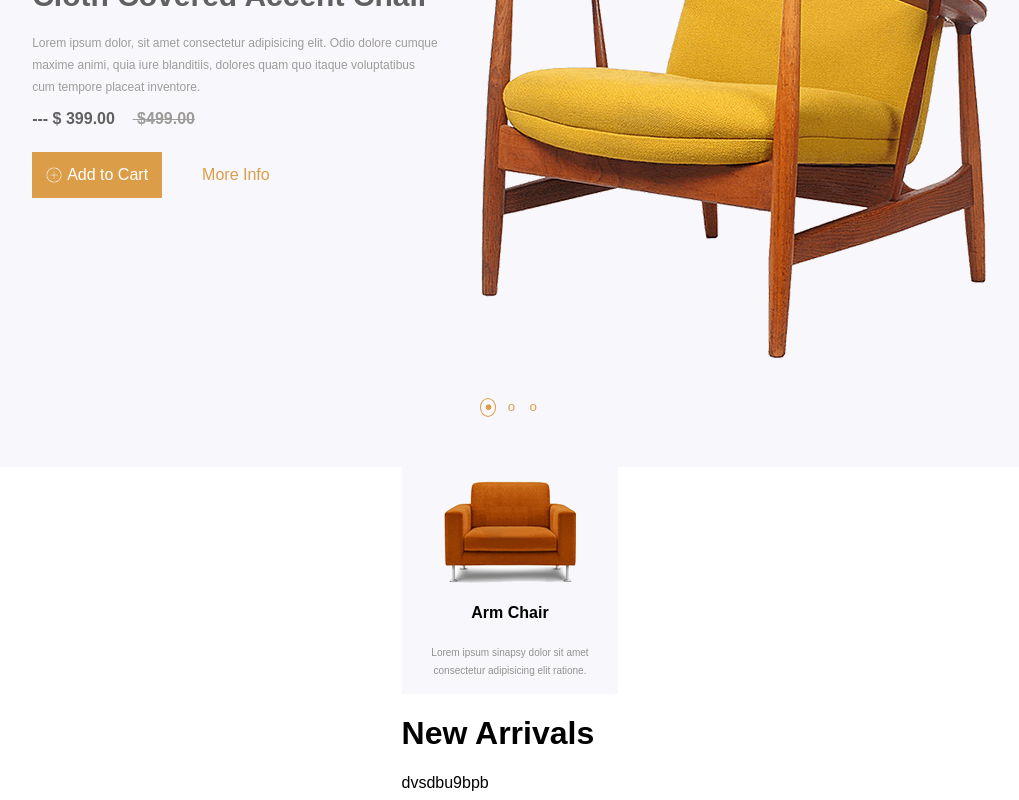
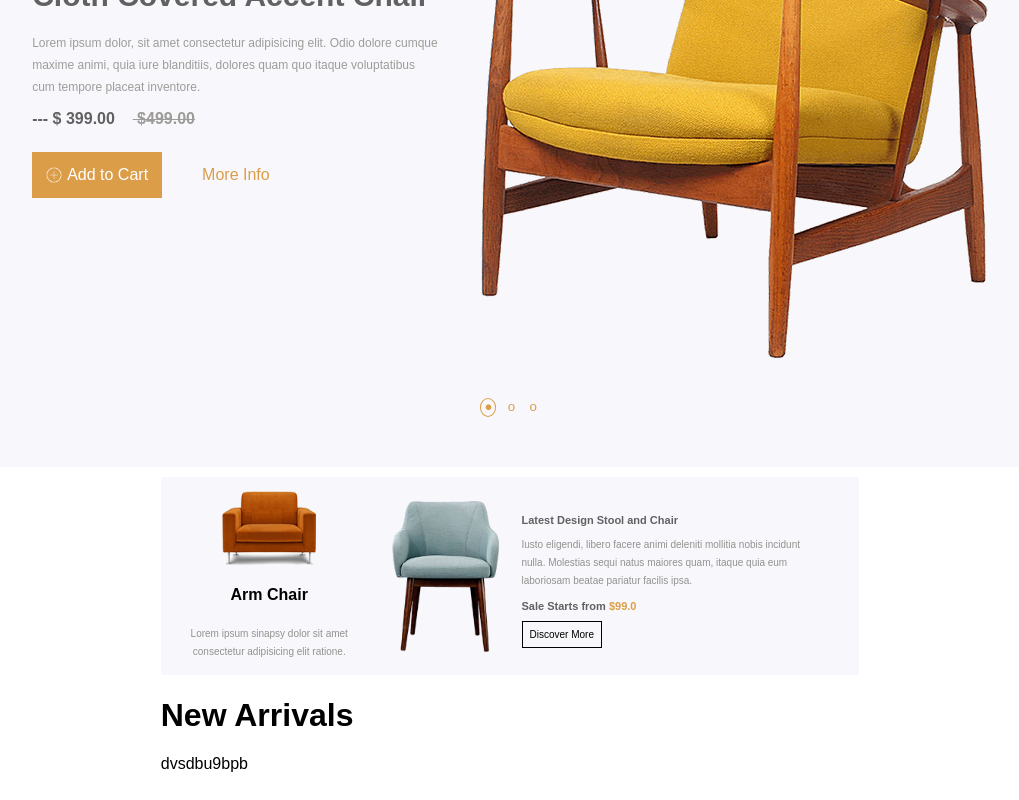
Before and after one commit to MadMax2121/MaksArt, a React (Create React App) app: page / in a window 1280 px wide. Shown: the part 334-1134 px from the top of the page, without its empty margins (130-1149 px from the left). Built offline with nearby package versions, Linux system fonts and the light colour scheme.

Commit message:
second chair

```diff
--- a/src/NewArrivals/NewArrivals.css
+++ b/src/NewArrivals/NewArrivals.css
@@ -2,6 +2,7 @@
     display: flex;
     flex-direction: column;
     justify-content: space-evenly;
+    margin-top: 10px;
 }
 
 .first_chair {
@@ -12,8 +13,10 @@
     justify-content: center;
     align-items: center;
     width: 5cm;
+    height: 4.5cm;
     padding: 14px 14px;
 }
+
 
 .pp {
     font-size: 10px;
@@ -23,3 +26,57 @@
     line-height: 1.8;
 
 }
+
+.first3 {
+   display: flex;
+}
+
+.second_chair {
+    display: flex;
+    border: 2px;
+    background-color: rgb(248, 248, 252);
+    width: 12cm;
+    height:4.5cm;
+    align-items:center;
+    justify-content: space-around;
+    padding:14px;
+}
+.second_chair > img {
+    width:3cm;
+    height:4cm;
+}
+
+.second_chair_text {
+    padding-left:0.6cm;
+
+
+}
+
+.second_chair_text > h2 {
+    font-size: 13px;
+    color: rgb(97,97,97);
+}
+
+.second_chair_text > p {
+    font-size: 10px;
+    color: rgb(146, 145, 143);
+    text-align: left;
+    padding-right: 0.5cm;
+    line-height: 1.8;
+}
+
+.second_chair_text > h2 {
+    font-size: 11px;
+    max-height: fit-content;
+    color: rgb(97,97,97);
+}
+.second_chair_text > button {
+    border: 1px solid black;
+    background-color: rgb(248,248,252);
+    color: black;
+    padding: 7px;
+    font-size: 10px;
+    cursor: pointer;
+    font-family: Arial, Helvetica, sans-serif;
+
+}
--- a/src/NewArrivals/NewArrivals.js
+++ b/src/NewArrivals/NewArrivals.js
@@ -6,12 +6,31 @@ function NewArrivals() {
         <main className='new_arrivals_main'>
             <div className='first3'>
                     <div className='first_chair'>
-                        <img style={{width:"132px"}}src="/popular-products/p1.png" alt="" />
+                        <img style={{height: "2cm",width: "2.5cm"}}src="/popular-products/p1.png" alt="" />
                         <h4>Arm Chair</h4>
                         <div className='pp'>
                         Lorem ipsum sinapsy dolor sit amet consectetur
                         adipisicing elit ratione.
                         </div>
+                    </div>
+
+                    <div className='second_chair'>
+                        <img src="/popular-products/p2.png" alt="" />
+                        <div className='second_chair_text'>
+                            <h2>Latest Design Stool and Chair</h2>
+                            <p>Iusto eligendi, libero facere animi deleniti mollitia
+                                nobis incidunt nulla. Molestias sequi natus maiores quam,
+                                itaque quia eum laboriosam beatae pariatur facilis ipsa.
+                            </p>
+                            <h2 className='sale'>
+                                Sale Starts from <span style={{color:"rgb(220, 157, 73)"}}>
+                                    $99.0
+                                    </span>
+                            </h2>
+                            <button>Discover More</button>
+
+                        </div>
+
                     </div>
             </div>
 
```
